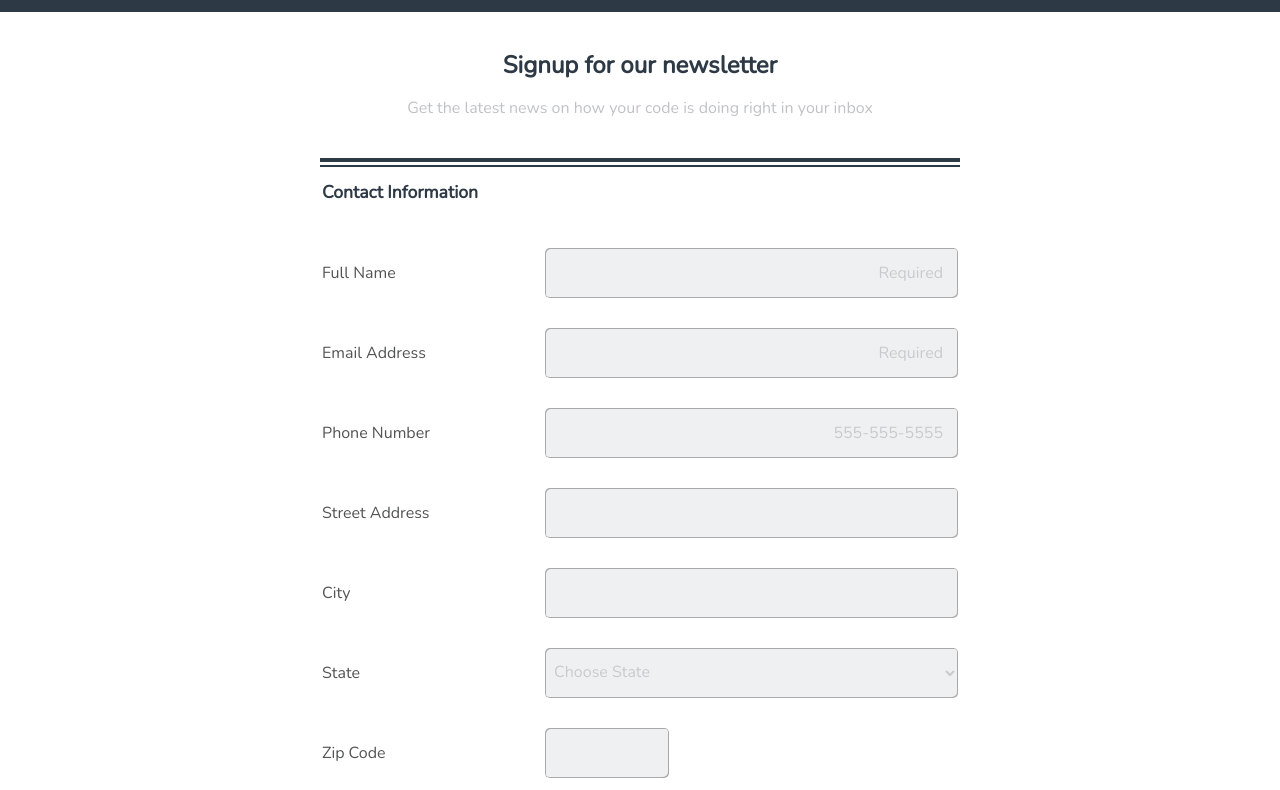
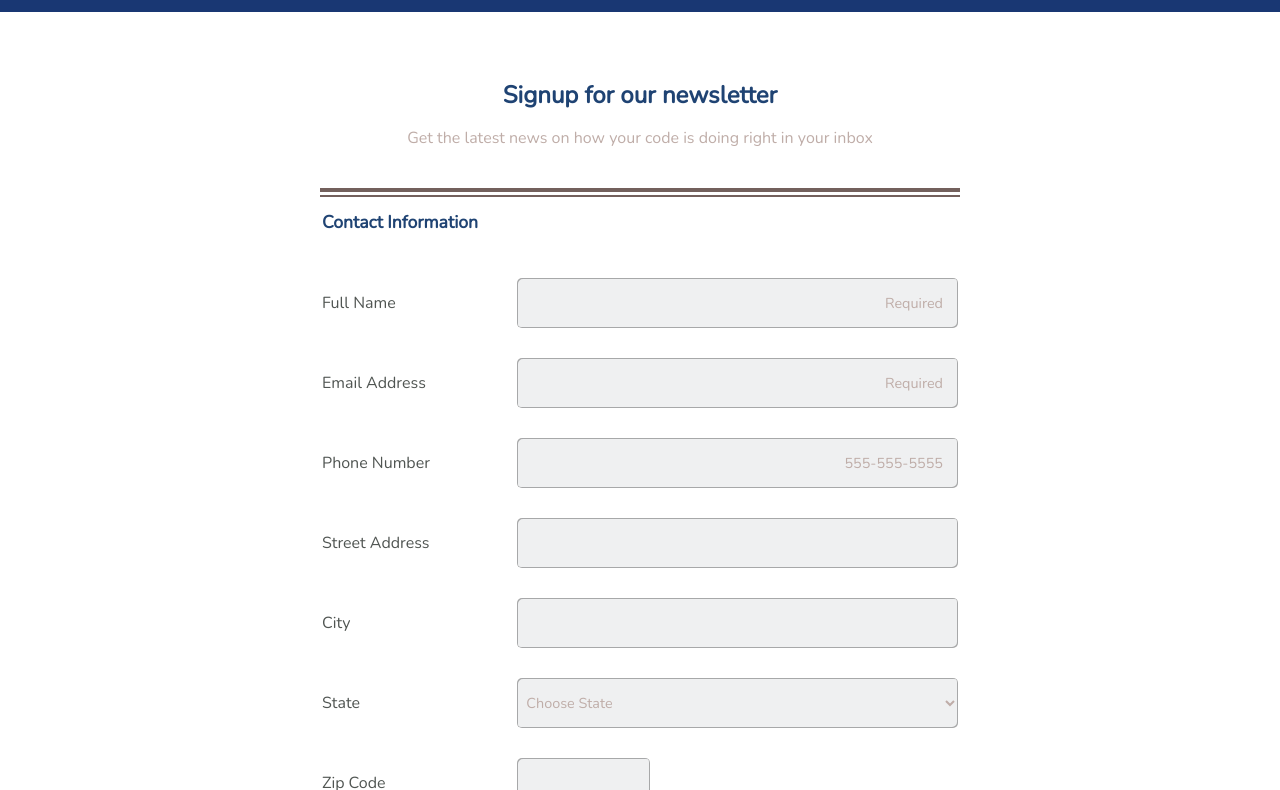
Before and after one commit to Chin-git/Unit-3-Online-Registration-Form, a plain HTML site: page index.html in a window 1280 px wide. Shown: the part 85-875 px from the top of the page. Drawn offline with nearby package versions, Linux system fonts and the light colour scheme.

Commit message:
think im done???

```diff
--- a/css/style.css
+++ b/css/style.css
@@ -24,6 +24,7 @@ li {
 
 form {
     margin: 40px 40px 0 40px;
+    padding-top: 10px;
 }
 
 fieldset {
@@ -32,7 +33,7 @@ fieldset {
 }
 
 legend {
-    color: #2d3945;
+    color: #1F4373;
     font-weight: bold;
     margin: 15px 0;
     font-size: 1.1em;
@@ -40,7 +41,7 @@ legend {
 
 h2 {
     text-align: center;
-    color: #2d3945;
+    color: #1F4373;
 }
 
 span {
@@ -74,7 +75,7 @@ textarea {
     height: 150px;
     box-shadow: 1px 1px 0 rgba(0,0,0,0.3) inset,
                 -1px -1px 0 rgba(0,0,0,0.3) inset;
-    transition: 0.4s ease-in-out;
+    transition: 0.4s;
 }
 
 input[type="text"]:focus,
@@ -82,13 +83,18 @@ input[type="email"]:focus,
 input[type="tel"]:focus,
 select:focus,
 textarea:focus {
-    border: 2px solid #839bb1;
+    border: 2px solid #193773;
     outline: none;
     background: #fff;
 }
 
 ::placeholder {
-    color: #c8cbce;
+    color: #BFADA8;
+    font-size: 0.9em;
+}
+
+input:focus::placeholder {
+    color: transparent;
 }
 
 input::placeholder {
@@ -97,7 +103,12 @@ input::placeholder {
 }
 
 select:required:invalid {
-    color: #c8cbce;
+    color: #BFADA8;
+    font-size: 0.9em;
+}
+
+select:required:invalid:focus {
+    color: transparent;
 }
 
 option:not(:first-of-type) {
@@ -184,14 +195,12 @@ label,
 
 #main-header {
     width: 100%;
-    color: white;
-    background: #2D3945;
+    color: #fff;
+    background: #193773;
     margin: 0;
     padding: 30px;
     text-align: center;
 }
-
-
 
 /* =====================
        Media Query
@@ -204,6 +213,7 @@ label,
         display: flex;
         flex-direction: row;
         align-items: center;
+        flex-wrap: wrap;
     }
 
     fieldset {
@@ -217,15 +227,12 @@ label,
     }
 
     .contact-info > li > label {
-        flex: 1;
+        flex: 0.5 75px;
     }
 
     .contact-info > li > label + * {
         flex: 1 200px;
-        margin-left: 10px;
     }
-
-
 }
 /* ============
        Misc
@@ -240,21 +247,21 @@ label,
 
 .align {
     text-align: center;
-    color: #bfc3c6;
+    color: #BFADA8;
 }
 
 .top-border {
     margin-top: 40px;
-    border: solid 2px #2d3945;
+    border: solid 2px #73605C;
 }
 
 .middle-border {
-    border: solid 2px #2d3945;
+    border: solid 2px #73605C;
     margin: 20px 0;
 }
 
 .bottom-border {
-    border: solid 1px #2d3945;
+    border: solid 1px #73605C;
     margin-top: 3px;
     margin-bottom: 15px;
 }
--- a/index.html
+++ b/index.html
@@ -31,15 +31,15 @@
                 </li>
                 <li>
                     <label for="number">Phone Number</label>
-                    <input type="tel" id="number" name="user_number" placeholder="555-555-5555">
+                    <input type="tel" id="number" name="user_number" placeholder="555-555-5555" required>
                 </li>
                 <li>
                     <label for="address">Street Address</label>
-                    <input type="text" id="address" name="user_address">
+                    <input type="text" id="address" name="user_address" required>
                 </li>
                 <li>
                     <label for="city">City</label>
-                    <input type="text" id="city" name="user_city">
+                    <input type="text" id="city" name="user_city" required>
                 </li>
 
                 <li>
@@ -102,7 +102,7 @@
 
                 <li class="zip">
                     <label id="zip-label" for="zipcode">Zip Code</label>
-                    <span><input type="text" id="zipcode" name="user_zipcode"></span>
+                    <span><input type="text" id="zipcode" name="user_zipcode" required></span>
                 </li>
             </ul>
         </fieldset>
@@ -127,8 +127,6 @@
             <button type="submit" id="btn">Sign Up</button>
             <span id="copyright" class="align">&copy; The Code Review</span>
         </fieldset>
-
-
     </form>
     </body>
 </html>
```
